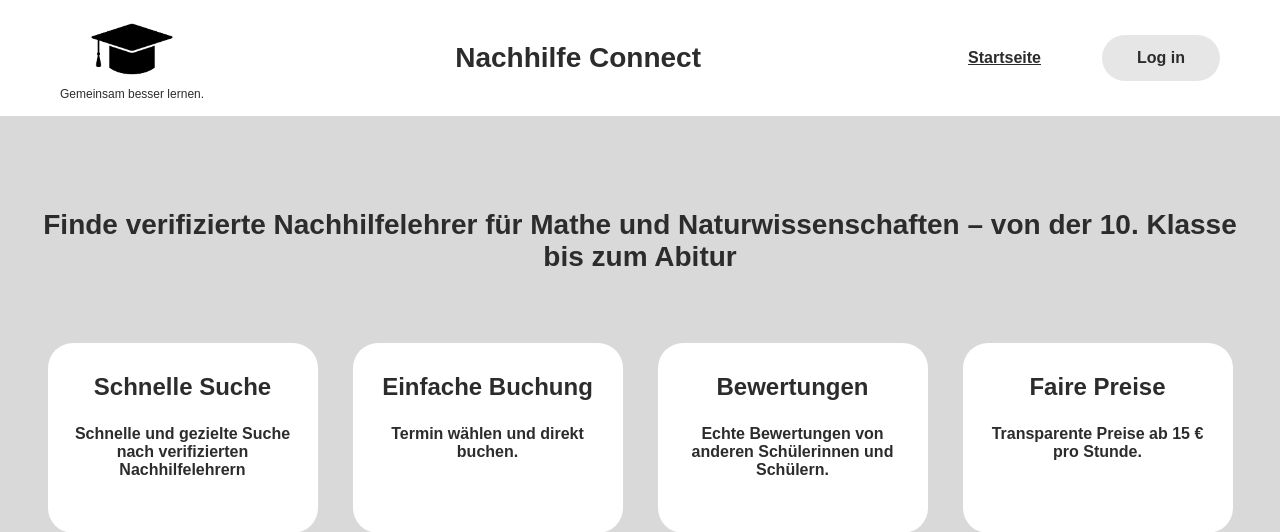
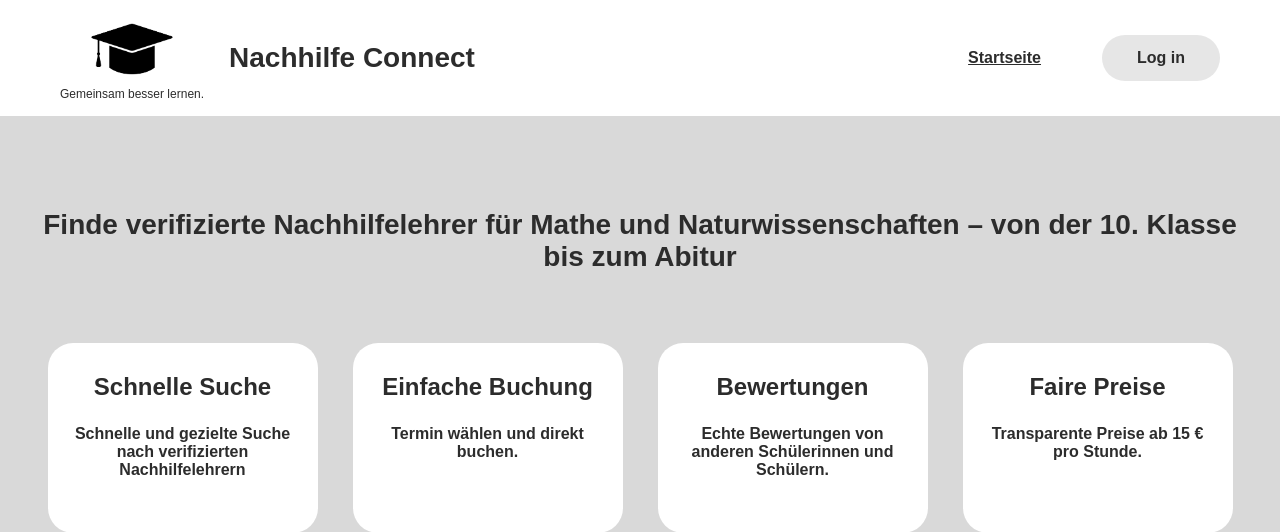
Before and after one commit to Mohd323/Nachhilfe-Plattform, a Flask app: page / in a window 1280 px wide. Shown: the top 532 px of the page. Run offline with Flask 3, Linux system fonts and the light colour scheme.

Commit message:
titel und logo überall verbessert

```diff
--- a/static/css/style.css
+++ b/static/css/style.css
@@ -34,6 +34,11 @@ header {
 header h1 {
     font-size: 28px;
     margin: 0;
+}
+.header-left {
+    display: flex;
+    align-items: center;
+    gap: 25px; /* Abstand zwischen Logo und Titel */
 }
 
 /* Navbar */
--- a/templates/bewertung.html
+++ b/templates/bewertung.html
@@ -9,13 +9,14 @@
 
 <body>
     <header>
+        <div class="header-left">
         <div class="logo">
             <img src="{{ url_for('static', filename='images/logo.png') }}" alt="Nachhilfe Connect Logo">
             <p>Gemeinsam besser lernen.</p>
         </div>
 
         <h1>Nachhilfe Connect</h1>
-
+        </div>
         <nav>
             <ul>
                 <li><a href="{{ url_for('student_dashboard') }}">Dashboard</a></li>
--- a/templates/booking.html
+++ b/templates/booking.html
@@ -9,13 +9,14 @@
 
 <body>
     <header>
+        <div class="header-left">
         <div class="logo">
             <img src="{{ url_for('static', filename='images/logo.png') }}" alt="Nachhilfe Connect Logo">
             <p>Gemeinsam besser lernen.</p>
         </div>
 
         <h1>Nachhilfe Connect</h1>
-
+        </div>
         <nav>
             <ul>
                 <li><a href="{{ url_for('student_dashboard') }}">Dashboard</a></li>
--- a/templates/datenschutz.html
+++ b/templates/datenschutz.html
@@ -9,13 +9,14 @@
 
 <body>
     <header>
+        <div class="header-left">
         <div class="logo">
             <img src="{{ url_for('static', filename='images/logo.png') }}" alt="Nachhilfe Connect Logo">
             <p>Gemeinsam besser lernen.</p>
         </div>
 
         <h1>Nachhilfe Connect</h1>
-
+        </div>
         <nav>
             <ul>
              <li><a class="active" href="{{ url_for('startseite') }}">Startseite</a></li>
--- a/templates/impressum.html
+++ b/templates/impressum.html
@@ -9,13 +9,14 @@
 
 <body>
     <header>
+        <div class="header-left">
         <div class="logo">
             <img src="{{ url_for('static', filename='images/logo.png') }}" alt="Nachhilfe Connect Logo">
             <p>Gemeinsam besser lernen.</p>
         </div>
 
         <h1>Nachhilfe Connect</h1>
-
+        </div>
         <nav>
             <ul>
              <li><a class="active" href="{{ url_for('startseite') }}">Startseite</a></li>
--- a/templates/login.html
+++ b/templates/login.html
@@ -9,13 +9,14 @@
 
 <body>
     <header>
+    <div class="header-left">
         <div class="logo">
          <img src="{{ url_for('static', filename='images/logo.png') }}" alt="Nachhilfe Connect Logo">
          <p>Gemeinsam besser lernen.</p>
         </div>
 
         <h1>Nachhilfe Connect</h1>
-
+        </div>
         <nav>
             <ul>
              <li><a href="{{ url_for('startseite') }}">Startseite</a></li>
--- a/templates/my_bookings.html
+++ b/templates/my_bookings.html
@@ -17,13 +17,14 @@
     {% endwith %}
 
     <header>
+    <div class="header-left">
         <div class="logo">
             <img src="{{ url_for('static', filename='images/logo.png') }}" alt="Nachhilfe Connect Logo">
             <p>Gemeinsam besser lernen.</p>
         </div>
 
         <h1>Nachhilfe Connect</h1>
-
+        </div>
         <nav>
             <ul>
                 <li><a href="{{ url_for('student_dashboard') }}">Dashboard</a></li>
--- a/templates/nachhilfe_anbieten.html
+++ b/templates/nachhilfe_anbieten.html
@@ -8,13 +8,14 @@
 
 <body>
 <header>
+<div class="header-left">
     <div class="logo">
         <img src="{{ url_for('static', filename='images/logo.png') }}" alt="Nachhilfe Connect Logo">
         <p>Gemeinsam besser lernen.</p>
     </div>
 
     <h1>Nachhilfe Connect</h1>
-
+    </div>
     <nav>
         <ul>
              <li><a href="{{ url_for('teacher_dashboard') }}">Mein Dashboard</a></li>
--- a/templates/nutzungsbedingungen.html
+++ b/templates/nutzungsbedingungen.html
@@ -8,13 +8,14 @@
 <body>
 
 <header>
+<div class="header-left">
     <div class="logo">
         <img src="{{ url_for('static', filename='images/logo.png') }}" alt="Nachhilfe Connect Logo">
         <p>Gemeinsam besser lernen.</p>
     </div>
 
     <h1>Nachhilfe Connect</h1>
-
+    </div>
     <nav>
         <ul>
              <li><a class="active" href="{{ url_for('startseite') }}">Startseite</a></li>
--- a/templates/profile.html
+++ b/templates/profile.html
@@ -9,13 +9,14 @@
 
 <body>
     <header>
+    <div class="header-left">
         <div class="logo">
             <img src="{{ url_for('static', filename='images/logo.png') }}" alt="Nachhilfe Connect Logo">
             <p>Gemeinsam besser lernen.</p>
         </div>
 
         <h1>Nachhilfe Connect</h1>
-
+</div>
         <nav>
             <ul>
             <li>
--- a/templates/profile_edit.html
+++ b/templates/profile_edit.html
@@ -9,13 +9,14 @@
 
 <body>
 <header>
+<div class="header-left">
     <div class="logo">
         <img src="{{ url_for('static', filename='images/logo.png') }}" alt="Nachhilfe Connect Logo">
         <p>Gemeinsam besser lernen.</p>
     </div>
 
     <h1>Nachhilfe Connect</h1>
-
+</div>
     <nav>
         <ul>
             <li>
--- a/templates/register.html
+++ b/templates/register.html
@@ -9,13 +9,14 @@
 
 <body>
     <header>
+        <div class="header-left">
         <div class="logo">
          <img src="{{ url_for('static', filename='images/logo.png') }}" alt="Nachhilfe Connect Logo">
          <p>Gemeinsam besser lernen.</p>
         </div>
 
         <h1>Nachhilfe Connect</h1>
-
+        </div>
         <nav>
             <ul>
              <li><a href="{{ url_for('startseite') }}">Startseite</a></li>
--- a/templates/startseite.html
+++ b/templates/startseite.html
@@ -8,12 +8,14 @@
 
 <body>
     <header>
+     <div class="header-left">
         <div class="logo">
          <img src="{{ url_for('static', filename='images/logo.png') }}" alt="Nachhilfe Connect Logo">
          <p>Gemeinsam besser lernen.</p>
         </div>
 
         <h1>Nachhilfe Connect</h1>
+        </div>
 
         <nav>
             <ul>
--- a/templates/student_dashboard.html
+++ b/templates/student_dashboard.html
@@ -9,13 +9,14 @@
 
 <body>
      <header>
+     <div class="header-left">
     <div class="logo">
         <img src="{{ url_for('static', filename='images/logo.png') }}" alt="Nachhilfe Connect Logo">
         <p>Gemeinsam besser lernen.</p>
     </div>
 
     <h1>Nachhilfe Connect</h1>
-
+    </div>
     <nav>
         <ul>
             <li><a href="{{ url_for('student_dashboard') }}">Mein Dashboard</a></li>
--- a/templates/teacher_appointments.html
+++ b/templates/teacher_appointments.html
@@ -9,13 +9,14 @@
 
 <body>
    <header>
+   <div class="header-left">
     <div class="logo">
         <img src="{{ url_for('static', filename='images/logo.png') }}" alt="Nachhilfe Connect Logo">
         <p>Gemeinsam besser lernen.</p>
     </div>
 
     <h1>Nachhilfe Connect</h1>
-
+    </div>
     <nav>
         <ul>
              <li><a href="{{ url_for('teacher_dashboard') }}">Mein Dashboard</a></li>
--- a/templates/teacher_dashboard.html
+++ b/templates/teacher_dashboard.html
@@ -9,13 +9,14 @@
 
 <body>
     <header>
+    <div class="header-left">
         <div class="logo">
          <img src="{{ url_for('static', filename='images/logo.png') }}" alt="Nachhilfe Connect Logo">
          <p>Gemeinsam besser lernen.</p>
         </div>
 
         <h1>Nachhilfe Connect</h1>
-
+        </div>
         <nav>
             <ul>
              <li><a href="{{ url_for('teacher_dashboard') }}">Mein Dashboard</a></li>
--- a/templates/teacher_profile.html
+++ b/templates/teacher_profile.html
@@ -9,13 +9,14 @@
 
 <body>
     <header>
+        <div class="header-left">
         <div class="logo">
             <img src="{{ url_for('static', filename='images/logo.png') }}" alt="Nachhilfe Connect Logo">
             <p>Gemeinsam besser lernen.</p>
         </div>
 
         <h1>Nachhilfe Connect</h1>
-
+</div>
         <nav>
             <ul>
             <li><a href="{{ url_for('student_dashboard') }}">Dashboard</a></li>
--- a/templates/teacher_requests.html
+++ b/templates/teacher_requests.html
@@ -9,13 +9,14 @@
 
 <body>
     <header>
+    <div class="header-left">
         <div class="logo">
             <img src="{{ url_for('static', filename='images/logo.png') }}" alt="Nachhilfe Connect Logo">
             <p>Gemeinsam besser lernen.</p>
         </div>
 
         <h1>Nachhilfe Connect</h1>
-
+</div>
         <nav>
             <ul>
             <li><a href="{{ url_for('teacher_dashboard') }}">Mein Dashboard</a></li>
--- a/templates/teacher_search.html
+++ b/templates/teacher_search.html
@@ -9,12 +9,14 @@
 
 <body>
     <header>
+       <div class="header-left">
         <div class="logo">
             <img src="{{ url_for('static', filename='images/logo.png') }}" alt="Nachhilfe Connect Logo">
             <p>Gemeinsam besser lernen.</p>
         </div>
 
     <h1>Nachhilfe Connect</h1>
+    </div>
 
     <nav>
         <ul>
```
